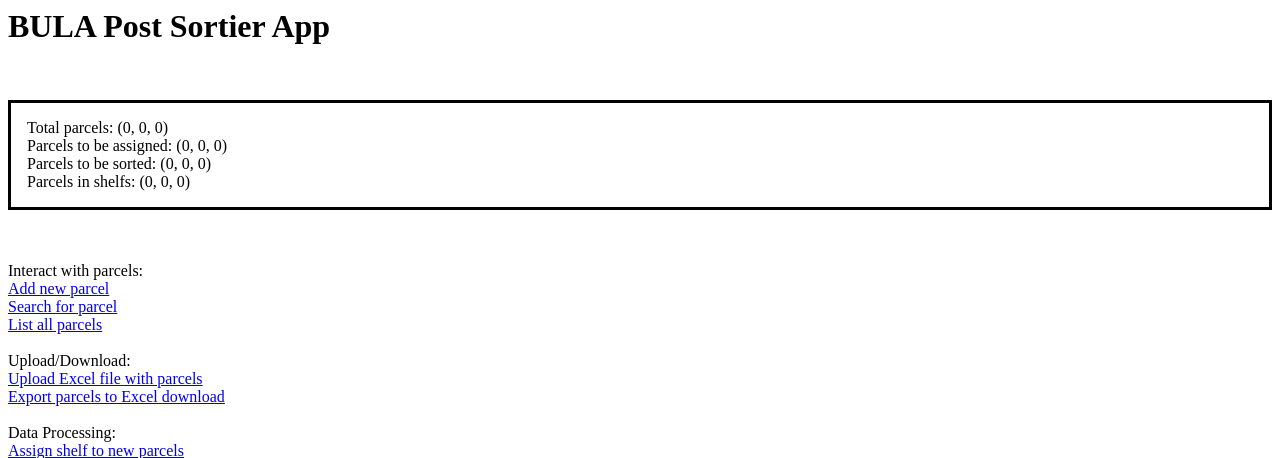
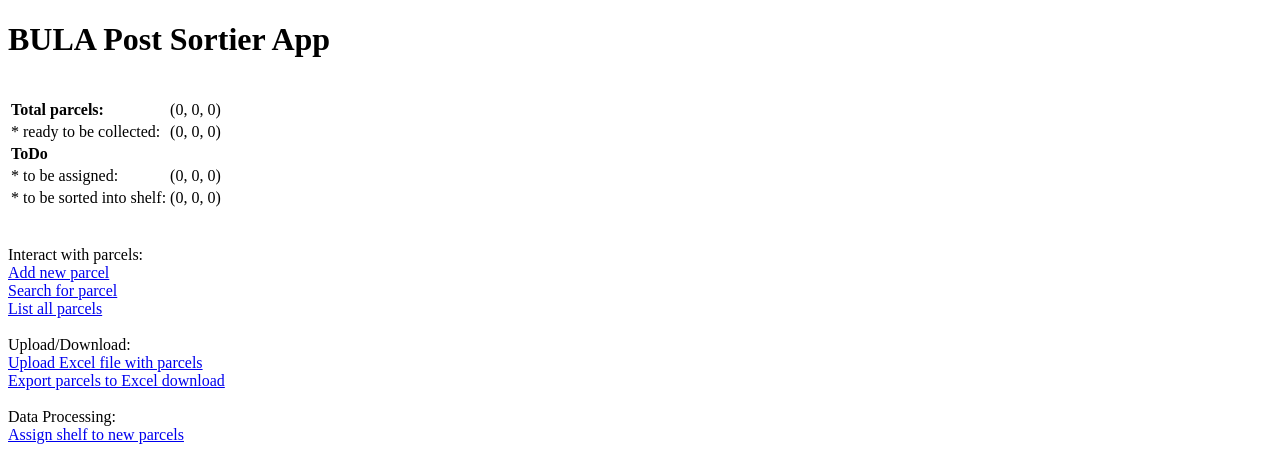
Before and after one commit to kr4ch/mungg, a Flask app: page / in a window 1280 px wide. Shown: the top 458 px of the page. Run offline with Flask 2, Linux system fonts and the light colour scheme; data that the repository does not hold is empty.

Commit message:
format index

```diff
--- a/templates/index.html
+++ b/templates/index.html
@@ -1,13 +1,28 @@
+<!DOCTYPE html>
+<html>
+<head>
+<style>
+th {
+  text-align: left;
+}
+</style>
+</head>
+<body>
+
+
+
+
 <title>BULA Post Sortier App</title>
 <h1>BULA Post Sortier App</h1>
 <br>
 
-<p style="border:3px; border-style:solid; border-color:#000000; padding: 1em;">
-Total parcels: {{no_parcels_total}}<br>
-Parcels to be assigned: {{no_parcels_tobeassigned}}<br>
-Parcels to be sorted: {{no_parcels_tobesorted}}<br>
-Parcels in shelfs: {{no_parcels_sorted}}
-</p>
+<table>
+<tr><th>Total parcels:              </th><td>{{no_parcels_total}}</td></tr>
+<tr><td>* ready to be collected:    </td><td>{{no_parcels_sorted}}</td></tr>
+<tr><th>ToDo</th></tr>
+<tr><td>* to be assigned:           </td><td>{{no_parcels_tobeassigned}}</td></tr>
+<tr><td>* to be sorted into shelf:  </td><td>{{no_parcels_tobesorted}}</td></tr>
+</table>
 
 <br><br>
 Interact with parcels:<br>
```
